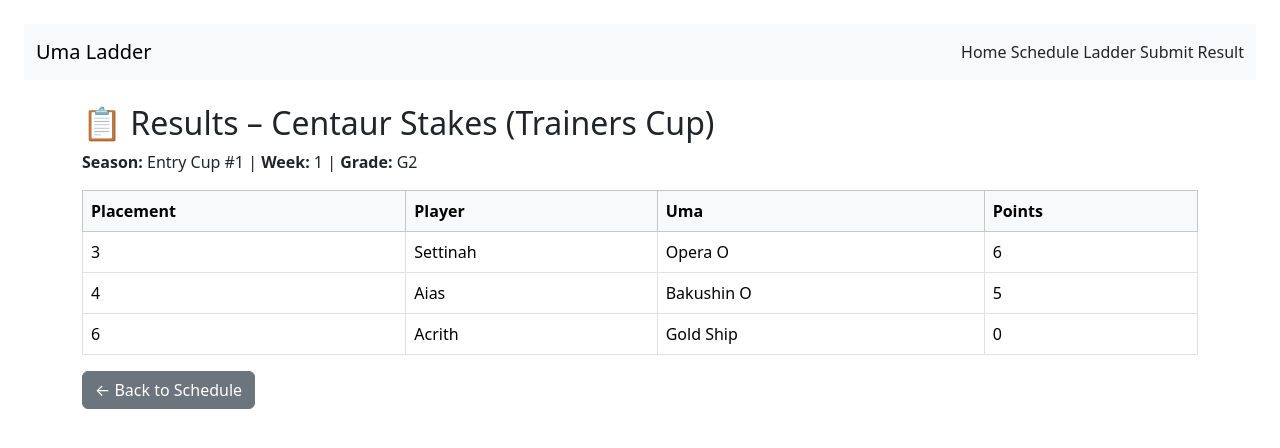
After one commit to Acrith/uma-ladder, a Flask app: page /results/1 in a window 1280 px wide. The commit adds this page. Shown: the top 448 px of the page. Run offline with Flask 3, Linux system fonts and the light colour scheme.

Commit message:
Added race results view by race_id

```diff
--- a/app.py
+++ b/app.py
@@ -1,9 +1,10 @@
-from flask import Flask, render_template
+from flask import Flask, render_template, request, redirect, url_for, flash
 from flask_sqlalchemy import SQLAlchemy
-from sqlalchemy import func
+from sqlalchemy import func, desc
 import os
 
 app = Flask(__name__)
+app.config['SECRET_KEY'] = 'uma-ladder-config'
 
 # Setup database
 basedir = os.path.abspath(os.path.dirname(__file__))
@@ -12,7 +13,6 @@ app.config['SQLALCHEMY_TRACK_MODIFICATIONS'] = False
 
 db = SQLAlchemy(app)
 
-# Define Race model
 class Race(db.Model):
     id = db.Column(db.Integer, primary_key=True)
     season = db.Column(db.String(50), nullable=False)
@@ -28,6 +28,7 @@ class Race(db.Model):
     direction = db.Column(db.String(10), nullable=False)
     mood = db.Column(db.String(20), nullable=False)
     weather = db.Column(db.String(20), nullable=False)
+    participant_count = db.Column(db.Integer, nullable=True)
 
 class Result(db.Model):
     id = db.Column(db.Integer, primary_key=True)
@@ -50,19 +51,159 @@ def schedule():
     races = Race.query.order_by(Race.week, Race.id).all()
     return render_template("schedule.html", races=races)
 
-@app.route('/ladder')
+@app.route("/ladder")
 def ladder():
+    # Aggregate total points per player
     leaderboard = (
         db.session.query(
             Result.player_name,
-            func.sum(Result.points).label('total_points')
+            func.sum(Result.points).label("total_points")
         )
         .group_by(Result.player_name)
-        .order_by(func.sum(Result.points).desc())
+        .order_by(desc("total_points"))
         .all()
     )
 
     return render_template("ladder.html", leaderboard=leaderboard)
+
+@app.route('/results', methods=['GET', 'POST'])
+def results():
+    races = Race.query.order_by(Race.week, Race.race_number).all()
+
+    if request.method == 'POST':
+        race_id = request.form.get('race_id')
+        player_name = request.form.get('player_name')
+        uma_name = request.form.get('uma_name')
+        placement = request.form.get('placement')
+
+        # Validate inputs (basic check)
+        if not (race_id and player_name and uma_name and placement):
+            flash("Please fill in all fields.", "danger")
+            return redirect(url_for('results'))
+
+        # Convert placement to int
+        placement_int = int(placement)
+
+        # Get the race
+        race = Race.query.get(int(race_id))
+        grade = race.grade.upper()
+
+        # Use the value from Race, or fallback to 18 if not yet set
+        participant_count = race.participant_count or 18
+
+        # --- Define Scoring Rules ---
+        SCORING_RULES = {
+            (9, 11): [10, 8, 6, 5, 4],
+            (12, 13): [10, 8, 6, 5, 4, 3],
+            (14, 15): [10, 8, 6, 5, 4, 3, 2],
+            (16, 18): [10, 8, 6, 5, 4, 3, 2, 1],
+        }
+        GRADE_MULTIPLIERS = {
+            "G1": 1.1,
+            "G2": 1.0,
+            "G3": 1.0,
+            "OP": 0.9,
+            "PRE-OP": 0.9
+        }
+
+        # Get base point list for that participant range
+        base_points = []
+        for (low, high), points in SCORING_RULES.items():
+            if low <= participant_count <= high:
+                base_points = points
+                break
+        if not base_points:
+            base_points = [10, 8, 6, 5, 4, 3, 2, 1]  # fallback
+
+        # Determine points
+        if placement_int > len(base_points):
+            calculated_points = 0
+        else:
+            base = base_points[placement_int - 1]
+            multiplier = GRADE_MULTIPLIERS.get(grade, 1.0)
+            calculated_points = round(base * multiplier)
+
+        # Save result
+        result = Result(
+            race_id=int(race_id),
+            player_name=player_name.strip(),
+            uma_name=uma_name.strip(),
+            placement=placement_int,
+            points=calculated_points
+        )
+
+        db.session.add(result)
+        db.session.commit()
+        flash(f"✅ Result added: {calculated_points} points", "success")
+        return redirect(url_for('results'))
+
+    return render_template("results.html", races=races)
+
+@app.route("/results/<int:race_id>")
+def race_results(race_id):
+    race = Race.query.get_or_404(race_id)
+    results = (
+        Result.query
+        .filter_by(race_id=race.id)
+        .order_by(Result.placement.asc())
+        .all()
+    )
+    return render_template("race_results.html", race=race, results=results)
+
+def recalculate_results_for_race(race):
+    SCORING_RULES = {
+        (9, 11): [10, 8, 6, 5, 4],
+        (12, 13): [10, 8, 6, 5, 4, 3],
+        (14, 15): [10, 8, 6, 5, 4, 3, 2],
+        (16, 18): [10, 8, 6, 5, 4, 3, 2, 1],
+    }
+    GRADE_MULTIPLIERS = {
+        "G1": 1.1,
+        "G2": 1.0,
+        "G3": 1.0,
+        "OP": 0.9,
+        "PRE-OP": 0.9
+    }
+
+    participant_count = race.participant_count or 18
+    grade = race.grade.upper()
+    multiplier = GRADE_MULTIPLIERS.get(grade, 1.0)
+
+    # Get correct scoring tier
+    base_points = []
+    for (low, high), points in SCORING_RULES.items():
+        if low <= participant_count <= high:
+            base_points = points
+            break
+    if not base_points:
+        base_points = [10, 8, 6, 5, 4, 3, 2, 1]
+
+    # Update all results
+    for result in Result.query.filter_by(race_id=race.id).all():
+        if result.placement > len(base_points):
+            result.points = 0
+        else:
+            result.points = round(base_points[result.placement - 1] * multiplier)
+
+    db.session.commit()
+
+@app.route("/edit_race/<int:race_id>", methods=["GET", "POST"])
+def edit_race(race_id):
+    race = Race.query.get_or_404(race_id)
+
+    if request.method == "POST":
+        try:
+            participant_count = int(request.form.get("participant_count"))
+            race.participant_count = participant_count
+            db.session.commit()
+            recalculate_results_for_race(race)
+            flash("✅ Race updated successfully!", "success")
+            return redirect(url_for("schedule"))
+        except ValueError:
+            flash("⚠ Please enter a valid number.", "danger")
+
+    return render_template("edit_race.html", race=race)
+
 
 @app.route('/')
 def home():
--- /dev/null
+++ b/clear_results.py
@@ -0,0 +1,6 @@
+from app import app, db, Result
+
+with app.app_context():
+    num_deleted = Result.query.delete()
+    db.session.commit()
+    print(f"✅ Cleared {num_deleted} result(s) from database.")
--- a/templates/base.html
+++ b/templates/base.html
@@ -14,7 +14,8 @@
                 <a class="nav-link d-inline" href="/">Home</a>
                 <a class="nav-link d-inline" href="/schedule">Schedule</a>
                 <a class="nav-link d-inline" href="/ladder">Ladder</a>
-                <a class="nav-link d-inline" href="/results">Results</a>
+                <a class="nav-link d-inline" href="/results">Submit Result</a>
+
             </div>
         </div>
     </nav>
--- /dev/null
+++ b/templates/race_results.html
@@ -0,0 +1,32 @@
+{% extends "base.html" %}
+{% block content %}
+  <h2>📋 Results – {{ race.race_name }}</h2>
+  <p><strong>Season:</strong> {{ race.season }} | <strong>Week:</strong> {{ race.week }} | <strong>Grade:</strong> {{ race.grade }}</p>
+
+  {% if results %}
+  <table class="table table-bordered">
+    <thead class="table-light">
+      <tr>
+        <th>Placement</th>
+        <th>Player</th>
+        <th>Uma</th>
+        <th>Points</th>
+      </tr>
+    </thead>
+    <tbody>
+      {% for result in results %}
+      <tr>
+        <td>{{ result.placement }}</td>
+        <td>{{ result.player_name }}</td>
+        <td>{{ result.uma_name }}</td>
+        <td>{{ result.points }}</td>
+      </tr>
+      {% endfor %}
+    </tbody>
+  </table>
+  {% else %}
+    <p>No results submitted yet for this race.</p>
+  {% endif %}
+
+  <a href="{{ url_for('schedule') }}" class="btn btn-secondary">← Back to Schedule</a>
+{% endblock %}
--- a/templates/schedule.html
+++ b/templates/schedule.html
@@ -21,6 +21,9 @@
             <th>Direction</th>
             <th>Mood</th>
             <th>Weather</th>
+            <th>P. Count</th>
+            <th>Edit</th>
+            <th>Results</th>
         </tr>
     </thead>
     <tbody>
@@ -39,6 +42,9 @@
             <td>{{ race.direction }}</td>
             <td>{{ race.mood }}</td>
             <td>{{ race.weather }}</td>
+            <td>{{ race.participant_count}}</td>
+            <td><a href="{{ url_for('edit_race', race_id=race.id) }}" class="btn btn-sm btn-outline-secondary">Edit</a></td>
+            <td><a href="{{ url_for('race_results', race_id=race.id) }}" class="btn btn-sm btn-outline-info">View Results</a></td>
         </tr>
         {% endfor %}
     </tbody>
```
Also changed, not shown: data/schedule.json (deleted, +0 -26 lines), init_db.py (+1 -13 lines), templates/edit_race.html (added, +18 -0 lines), templates/results.html (added, +45 -0 lines), ladder.db.
